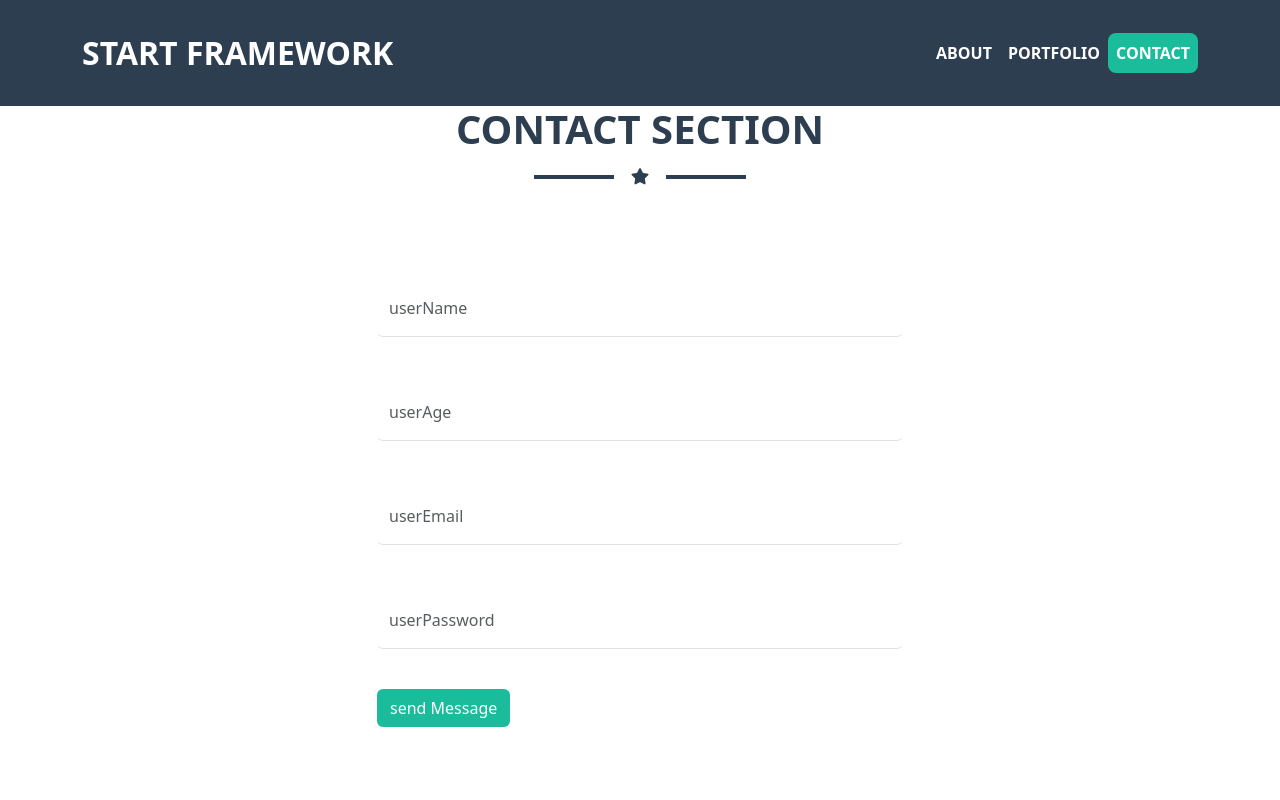
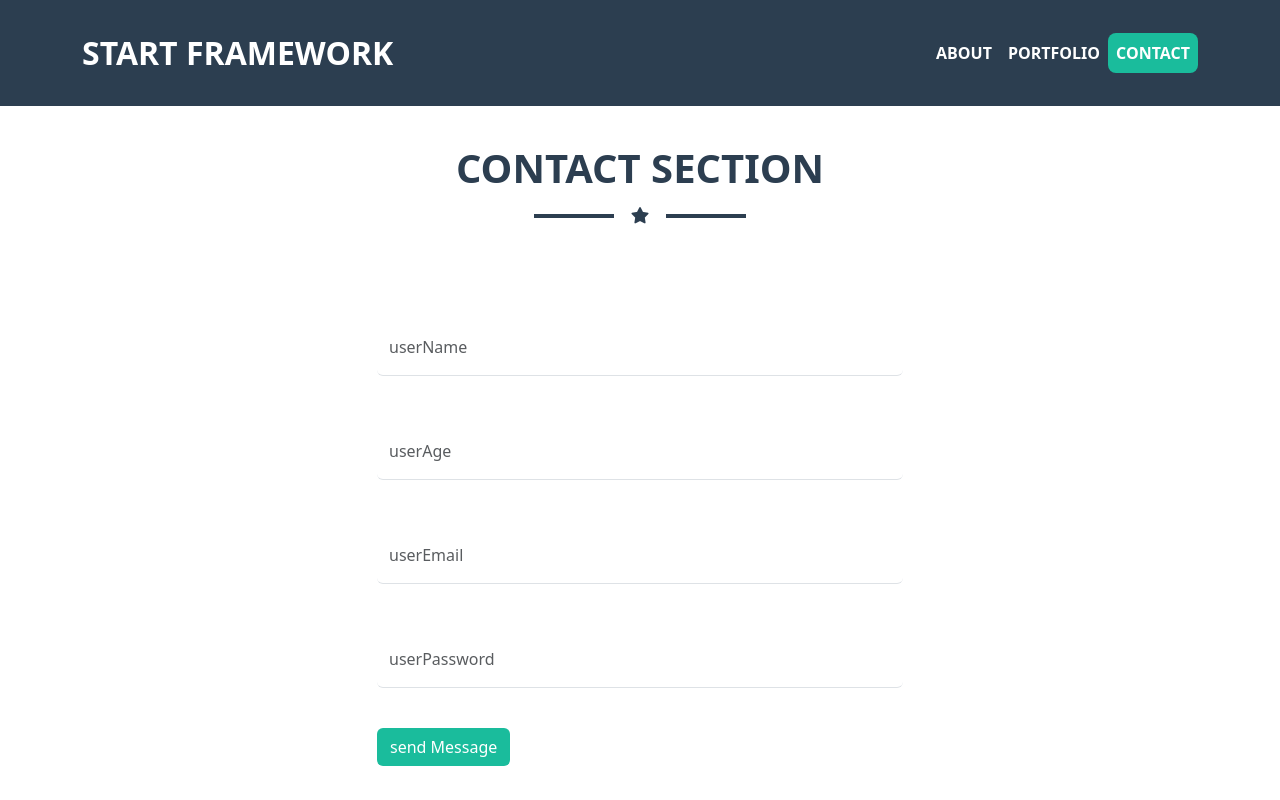
Before and after one commit to eng-mohamed-hussein7/route-frontend-assignment-01-react-start-framework, a React (Vite) app: page /contact in a window 1280 px wide. Shown: the top 800 px of the page. Built offline with nearby package versions, Linux system fonts and the light colour scheme.

Commit message:
enhance contact

```diff
--- a/src/Pages/Contact/Contact.jsx
+++ b/src/Pages/Contact/Contact.jsx
@@ -13,9 +13,9 @@ export default function Contact() {
       <Navbar />
       <section
         id="contact"
-        className="vh-100 d-flex flex-wrap flex-column justify-content-center align-items-center py-5"
+        className="min-vh-100 d-flex flex-wrap flex-column justify-content-center align-items-center py-5"
       >
-        <div className="container">
+        <div className="container pt-5">
           <SectionHeader data={"contact section"} />
           <ContactForm />
         </div>
--- a/src/components/ContactForm/ContactForm.jsx
+++ b/src/components/ContactForm/ContactForm.jsx
@@ -8,7 +8,7 @@ export default function ContactForm() {
 
   return (
     <>
-      <form noValidate action="" className="w-50 p-3 mx-auto mt-5">
+      <form action="" className="w-50 p-3 mx-lg-auto mt-5">
         <label
           htmlFor="userName"
           className={`position-relative ${userName ? "top-0" : "top-40"}`}
```
Also changed, not shown: vercel.json (added).
